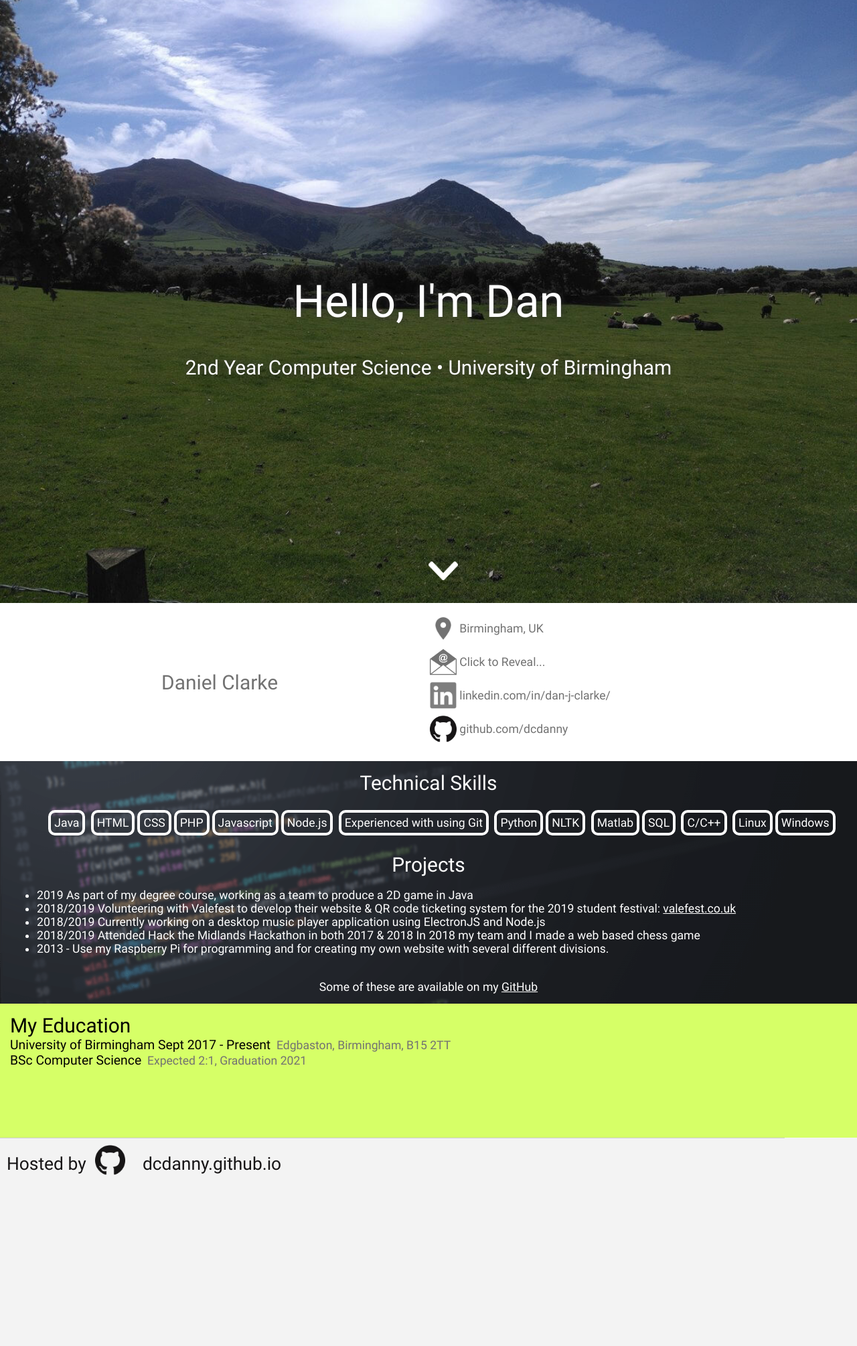
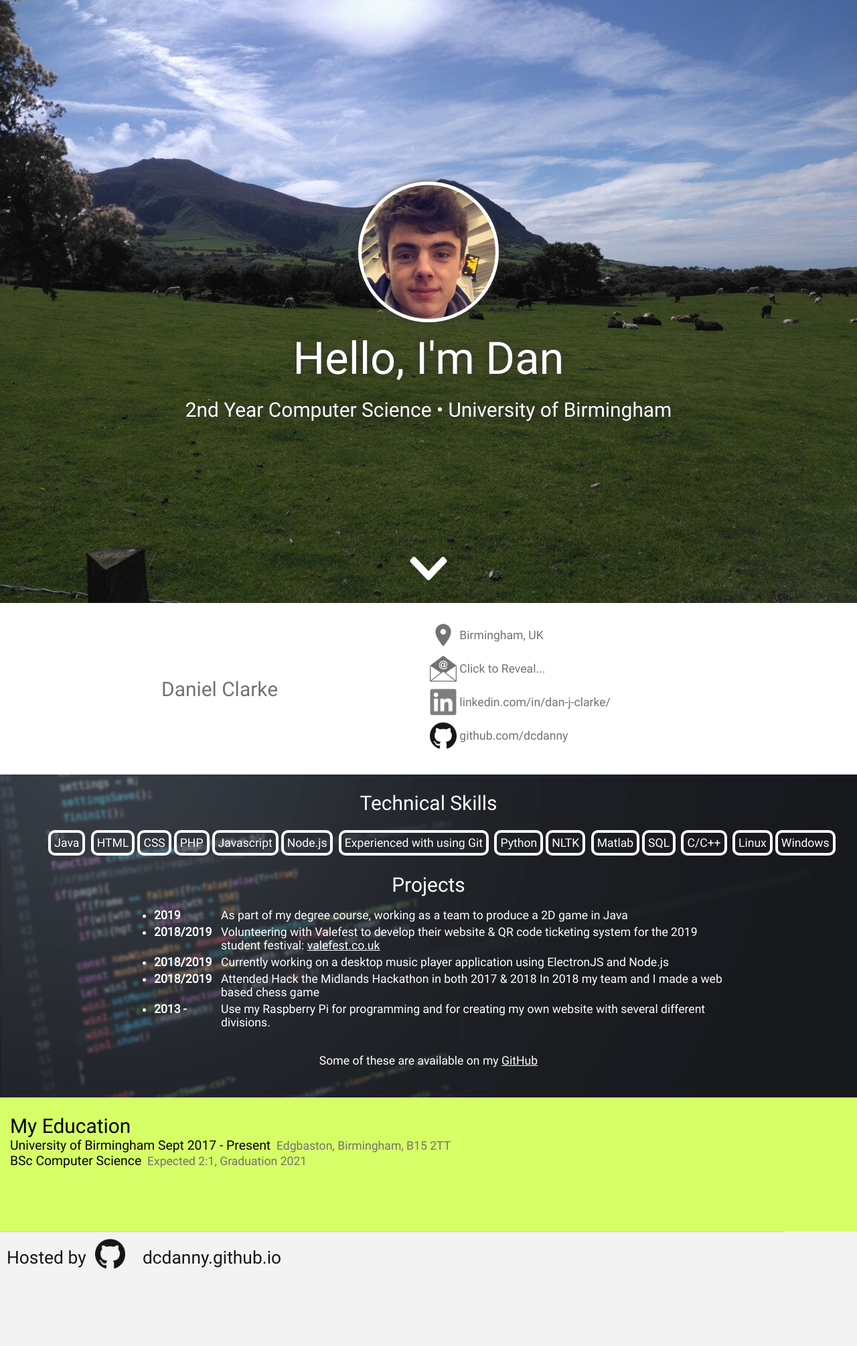
Before and after one commit to dcdanny/dcdanny.github.io, a Jekyll site: the page built from index.md, in a window 1280 px wide. Shown: the whole page at 67% size. Built offline with Jekyll 4.4.1, drawn with Linux system fonts in a browser that asks for light colours; before the commit the page ends 1869 px from its top, so only the background shows below that.

Commit message:
Added Profile Picture

```diff
--- a/_layouts/header.html
+++ b/_layouts/header.html
@@ -6,9 +6,13 @@ layout: master
 	<nav class="titleText">
 		<!--{% include nav.html %}-->
 	</nav>
-	<div class="titleText v-center">Hello, I'm Dan</div><br>
-	<div style="font-size:170%;" class="titleText v-center">2nd Year Computer Science &bull; University of Birmingham</div>
-	<div class="arrow-down"><img src="assets/chevron-down.png" style="height:28px;"></div>
+	<div class="v-center">
+		<div class="profileImg"></div>
+		<!--<img src="/assets/profile.jpg" id="profileImg">-->
+		<div class="titleText">Hello, I'm Dan</div><br>
+		<div style="font-size:170%;" class="titleText">2nd Year Computer Science &bull; University of Birmingham</div>
+	</div>
+	<div class="arrow-down" onclick="window.scrollTo(0,window.innerHeight-100);"><img src="assets/chevron-down.png"></div>
 </header>
 
 		{{ content }}
--- a/_layouts/homeq.html
+++ b/_layouts/homeq.html
@@ -54,7 +54,7 @@ function genCon(){
 			<br>
 		</td></tr></table>
 	</div></div>
-<div class="container fixedImg" style="background-image:url('/assets/codeWallpaper.png');background-color: #333;padding:0;">
+<div class="container fixedImg" style="height:0%;background-image:url('/assets/codeWallpaper.png');background-color: #333;padding:0;">
 	<!--Semi Transparent Overlay-->
 	<div class="container-inner" style="height:100%;background-color:rgba(0,0,0,0.4);color:#FFFFFF;text-align:center;">
 		<span style="font-size:170%;">Technical Skills</span>
@@ -78,15 +78,13 @@ function genCon(){
 				<li><span>2018/2019 </span>Volunteering with Valefest to develop their website &amp; QR code ticketing system for the 2019 student festival: <u><a href="http://valefest.co.uk/" target="_blank">valefest.co.uk</a></u></li>
 				<li><span>2018/2019 </span>Currently working on a desktop music player application using ElectronJS and Node.js</li>
 				<li><span>2018/2019 </span>Attended Hack the Midlands Hackathon in both 2017 & 2018 In 2018 my team and I made a web based chess game</li>
-
 				<li><span>2013 - </span>Use my Raspberry Pi for programming and for creating my own website with several different divisions.</li>
 
 			</ul><br>
-			Some of these are available on my <u><a href="https://github.com/dcdanny">GitHub</a></u>
 		</dateList>
+		Some of these are available on my <u><a href="https://github.com/dcdanny">GitHub</a></u>
+		<br><br>
 		<div style="width:50%;float:right;font-size:110%;color:#727272;">
-
-
 
 		</div>
 	</div>
--- /dev/null
+++ b/robots.txt
@@ -0,0 +1,2 @@
+User-agent: *
+Disallow: /
--- a/style/style.css
+++ b/style/style.css
@@ -111,7 +111,7 @@ nav.titleText > a:hover{
 	width:100%;
 }
 .container-inner{
-	padding: 15px;
+	padding: 25px 15px;
 	height:100%;
 }
 .contact-item{
@@ -139,9 +139,14 @@ nav.titleText > a:hover{
 	bottom:30px;
 	left:50%;
 	transition: 0.5s;
+	cursor:pointer;
+	transform: translateX(-50%);
+	-webkit-transform: translateX(-50%);
+	-ms-transform: translateX(-50%);
+	-moz-transform: translateX(-50%);
 }
 .arrow-down img{
-	height:28px;
+	height:35px;
 	transition: 0.5s;
 	position: relative;
 	bottom: 0px;
@@ -165,3 +170,32 @@ taglist ul li{
 taglist ul li span.value{
 	display:none;
 }
+datelist{
+	max-width: 900px;
+	display: block;
+	margin: auto;
+}
+datelist li{
+	margin-bottom: 5px;
+}
+datelist span{
+    float: left;
+	 min-width: 100px;
+	 font-weight:bold;
+	 margin-bottom: 5px;
+ }
+.profileImg{
+	width: 200px;
+	height: 200px;
+	margin: auto;
+	margin-bottom: 15px;
+	/* display: block; */
+	border-radius: 50%;
+	border: 5px solid #FFF;
+	box-shadow: 0 0 10px #333;
+	background-image: url('/assets/profile.jpg');
+	background-position: center;
+	background-repeat: no-repeat;
+	background-size: cover;
+	background-position-y: 20%;
+ }
```
Also changed, not shown: README.md, assets/profile.jpg (added).
